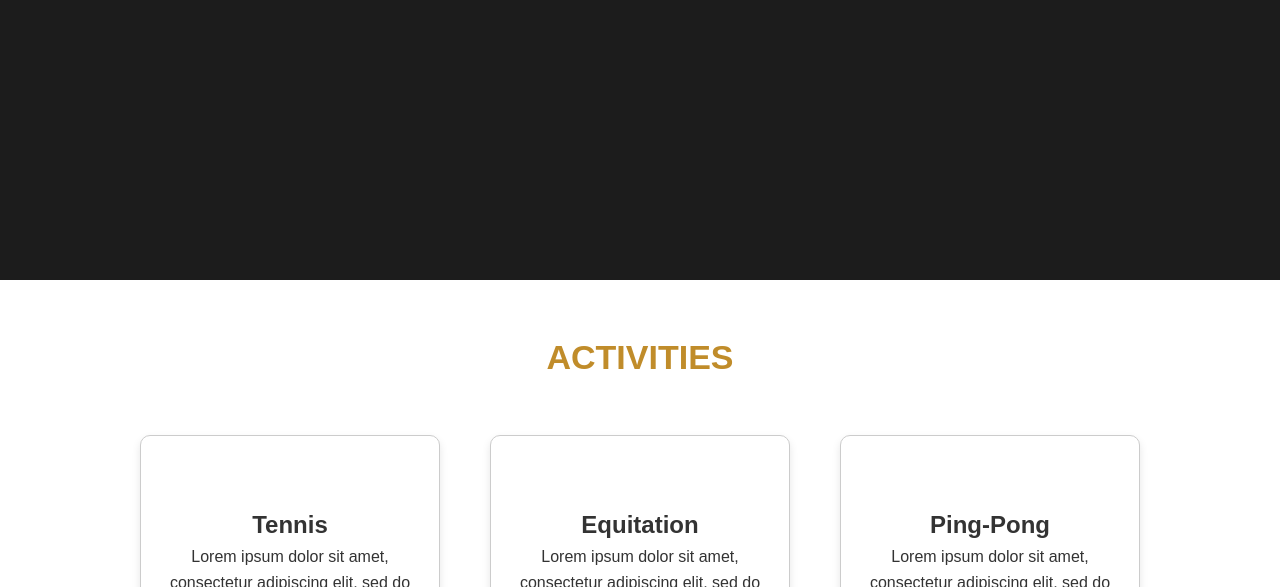
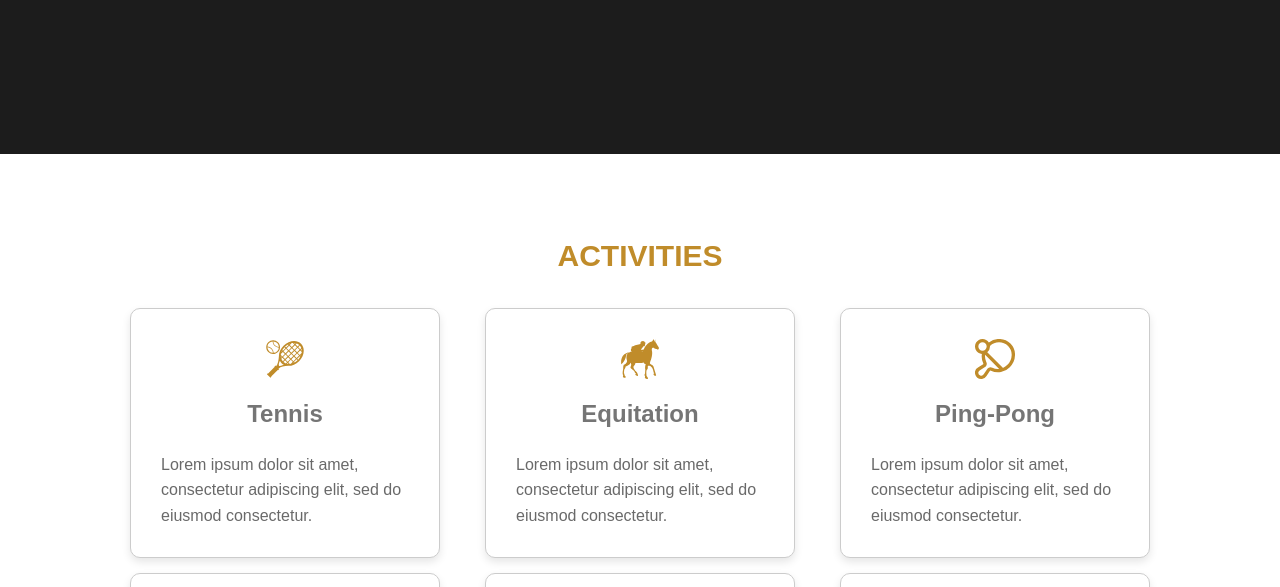
Before and after one commit to ghulammustafa06/hotel_reservation_websites, a plain HTML site: page index.html in a window 1280 px wide. Shown: the part 3917-4504 px from the top of the page. Drawn offline with Linux system fonts and the light colour scheme.

Commit message:
Adjustments cards and add icons

```diff
--- a/index.html
+++ b/index.html
@@ -113,7 +113,7 @@
     <!--  Third Page Rooms Start Here -->
     <!-- Rooms & Suites -->
     <section class="room-suites" id="rooms-suites">
-        <h1 class="section-title">ROOMS & SUITES</h1>
+        <h1 class="section-title-rooms">ROOMS & SUITES</h1>
         <div class="cards-container">
             <div class="card">
                 <div class="card-content">
@@ -179,7 +179,7 @@
     <!--  Fourth Page Special Of Start Here -->
     <!-- Special Offers -->
     <section class="special-offers" id="special-offers">
-        <h1 class="section-title">SPECIAL OFFERS</h1>
+        <h1 class="section-title-offers">SPECIAL OFFERS</h1>
         <div class="offer-container">
             <div class="offer">
                 <img src="Assets/Images/s1.jpg" alt="Offer 1">
@@ -228,7 +228,7 @@
     <!--  Sixth Page Activities Start Here -->
        <!-- Activities -->
     <section class="activities" id="activities">
-        <h1 class="section-title">ACTIVITIES</h1>
+        <h1 class="section-title-activities">ACTIVITIES</h1>
         <div class="card-container">
             <div class="card">
                 <div class="icon tennis"></div>
--- a/styles.css
+++ b/styles.css
@@ -360,7 +360,7 @@ button:hover {
     position: relative;
 }
 
-.section-title {
+.section-title-rooms {
     text-align: center;
     padding: 30px 0;
     color: #c08c2a;
@@ -451,7 +451,7 @@ button:hover {
     color: #c08c2a;
 }
 
-.special-offers .section-title {
+.special-offers .section-title-offers {
     color: #333;
     margin-bottom: 30px;
 }
@@ -544,7 +544,7 @@ h1 {
 
     }
 
-    .section-title {
+    .section-title-offers {
         font-size: 1.7em;
         padding: 0 5px;
     }
@@ -678,15 +678,18 @@ video {
     display: flex;
     flex-wrap: wrap;
     justify-content: center;
-    gap: 20px;
+    gap: 15px;
+    padding: 0 50px 20px;
 }
 
 .card,
 .offer {
-    width: 300px;
+    width: 310px;
+    height: 250px;
     border: 1px solid #ccc;
     border-radius: 10px;
-    padding: 20px;
+    padding: 30px;
+    margin-top: 0px;
     text-align: center;
     box-shadow: 0 4px 8px rgba(0, 0, 0, 0.1);
     transition: transform 0.3s;
@@ -700,14 +703,58 @@ video {
 .icon {
     width: 40px;
     height: 40px;
-    margin: 0 auto 10px;
+    margin: 0 auto 8px;
     background-size: contain;
     background-repeat: no-repeat;
 }
 
-.section-title {
+.section-title-activities {
     text-align: center;
-    padding: 30px 0;
+    padding: 8px 0;
     color: #c08c2a;
+    margin-top: 70px;
+    font-size: 30px;
     position: relative;
 }
+
+.ActivitiesDescription {
+    display: flex;
+    justify-content: space-between;
+    align-items: center;
+    gap: 10px;
+    color: #00000096;
+    flex-wrap: wrap;
+    margin: 10px 0;
+    text-align: left;
+}
+
+.ActivitiesTittle {
+    text-align: center;
+    padding: 8px 0;
+    color: #0000008a;
+    position: relative;
+}
+
+.tennis {
+    background-image: url('Assets/svg/tennis.svg');
+}
+
+.equitation {
+    background-image: url('Assets/svg/horse.svg');
+}
+
+.pingpong {
+    background-image: url('Assets/svg/PingPong.svg');
+}
+
+.billiard {
+    background-image: url('Assets/svg/billiards.svg');
+}
+
+.flipper {
+    background-image: url('Assets/svg/flipper.svg');
+}
+
+.babyfoot {
+    background-image: url('Assets/svg/baby-foot.svg');
+}
```
Also changed, not shown: Assets/svg/PingPong.svg (added), Assets/svg/baby-foot.svg (added), Assets/svg/billiards.svg (added), Assets/svg/facebook.svg (added), Assets/svg/flipper.svg (added), Assets/svg/horse.svg (added), Assets/svg/instagram.svg (added), Assets/svg/linkedin.svg (added), Assets/svg/tennis.svg (added).
